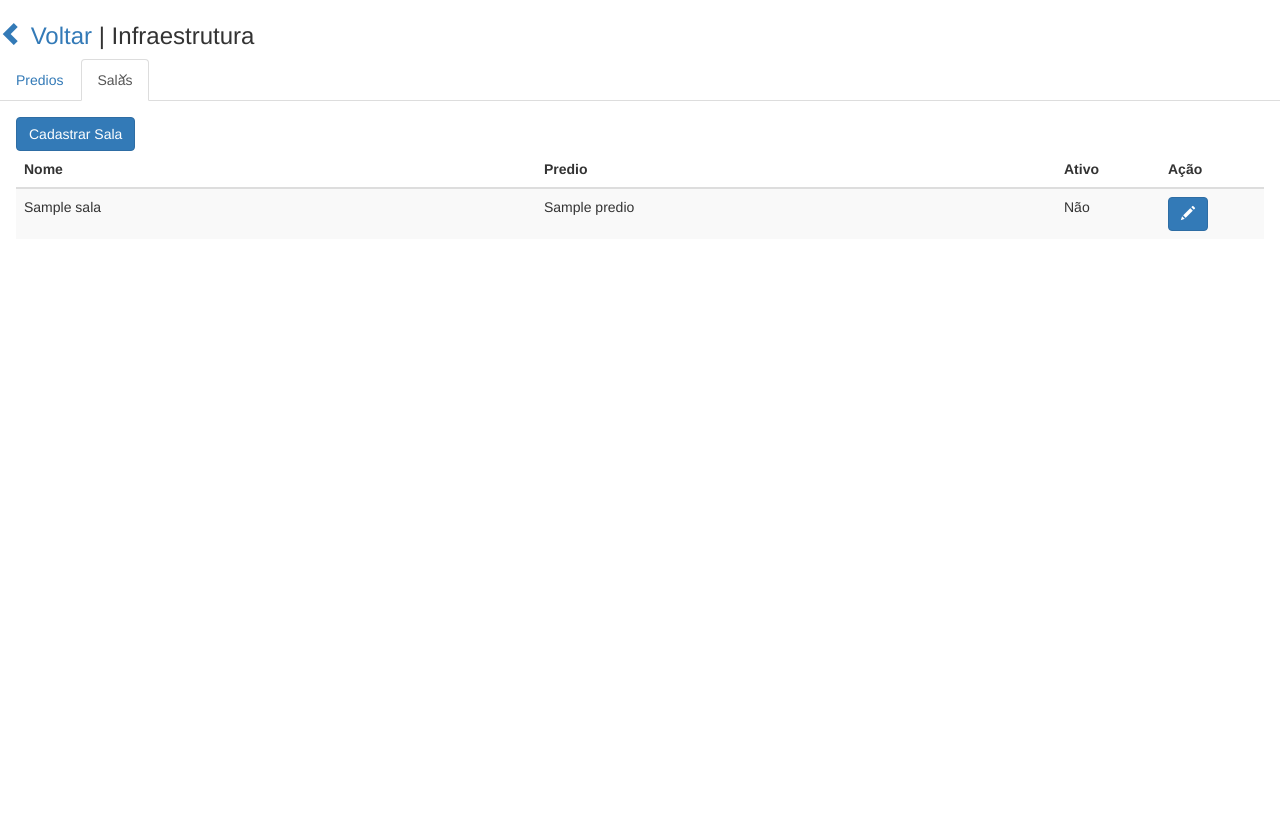
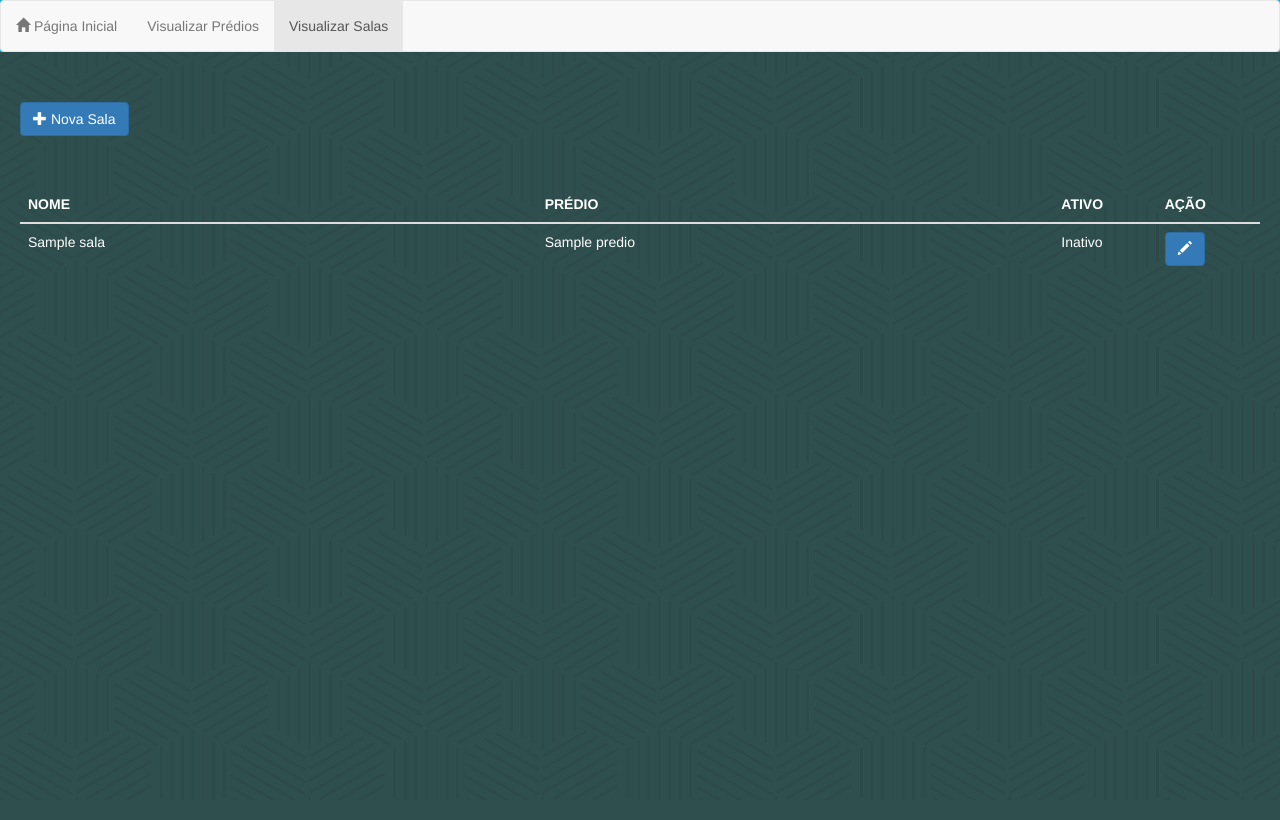
Before and after one commit to filipeklinger/sistemaCac, a PHP site: page /?pag=Infraestrutura in a window 1280 px wide, after a click on "Visualizar Salas". After the commit the page ends 266 px from the top, so only its background shows below. Run offline with PHP 8.4, Linux system fonts and the light colour scheme; the visitor is signed in with stand-in values (Sample User, id 1); tables that the repository leaves empty hold one stand-in row (values such as "Sample post"); data that the repository does not hold is empty.

Commit message:
Estilo de páginas de infraestrutura, NOT STABLE

```diff
--- a/css/cssPersonalizado.css
+++ b/css/cssPersonalizado.css
@@ -7,9 +7,13 @@
 body {
     height: 100vh;
 }
+.container-fluid{
+    padding: 0;
+}
 .printOnly{
     display: none;
 }
+
 /*Página 404*/
 .page404 .container {
     margin-top: 10%;
@@ -61,7 +65,7 @@ body {
 /*Login: página principal*/
 
 .painel {
-    background-image: url("../img/bg-main.jpg");
+    background-image: url("../img/bg-main-verDualtone.png");
     background-color: #72daff;
     background-size: cover;
     background-position: bottom;
@@ -314,10 +318,9 @@ body {
 }
 
 /*Sidebar
-TODO: corrigir erro de barra lateral em telas pequenas: Barra Some
-TODO: Aba lateral sempre na posição recolhida
-TODO: Escolher icone melhor para menu Infra
+TODO: REFAZER A ABA LATERAL
 */
+/*
 .dashboard .sidebar {
     min-width: 250px;
     max-width: 250px;
@@ -520,6 +523,39 @@ TODO: Escolher icone melhor para menu Infra
     .dashboard .sidebarCollapse span {
         display: none;
     }
+
+}
+*/
+/*TODO: estilo de footer do dashboard */
+
+/*Aluno: Gerenciar*/
+
+.aluno{
+    color: black;
+    background-color: darkslategray;
+    background-image: url("../img/pattern.svg");
+    background-repeat: repeat;
+    background-size: 700px;
+    min-height: 100%;
+    color: white;
 }
 
-/*TODO: estilo de footer do dashboard */
+.aluno .header{
+    background-color: #2aabd2; /*TODO: CHANGE COLOR */
+}
+
+/*Infraestrutura: gerenciar*/
+
+.infra{
+    color: black;
+    background-color: darkslategray;
+    background-image: url("../img/pattern.svg");
+    background-repeat: repeat;
+    background-size: 700px;
+    min-height: 100%;
+    color: white;
+}
+
+.infra .header{
+    background-color: #2aabd2;
+}
--- a/js/jsonParser.js
+++ b/js/jsonParser.js
@@ -45,8 +45,8 @@ function jsonParseSalas(json,corpo) {
 }
 
 function isAtivo(num) {
-    if(num === '1') return "Sim";
-    else return "Não";
+    if(num === '1') return "Ativo";
+    else return "Inativo";
 }
 
 
@@ -54,11 +54,12 @@ function jsonParseNomePredios(resposta,corpo) {
     var objJson = JSON.parse(resposta);
     for(var i in objJson){
         corpo.append(
-            '<option value="' + objJson[i].id_predio+'">' + objJson[i].nome + '</option>' );
+            '<li value="' + objJson[i].id_predio+'">' + objJson[i].nome + '</li>'
+        );
     }
 }
 
-/*TODO: SUBSTITUR A FUNÇÃO GETdIAsEMANA*/
+/*TODO: SUBSTITUR A FUNÇÃO getDiaSemana*/
 
 function getDiaSemana(objdia) {
     var diasSemana = "";
--- a/view/aluno/gerenciar_aluno.html
+++ b/view/aluno/gerenciar_aluno.html
@@ -1,4 +1,4 @@
-<body>
+<body class="aluno">
 <h3><a href="index.php?pag=DashBoard"><span class="glyphicon glyphicon-chevron-left"></span> Voltar </a> | Gerenciando Alunos</h3>
 
 <!--TODO: TERMINAR DE PROGRAMAR QUADRO DE AVISOS-->
--- a/view/dashboard.html
+++ b/view/dashboard.html
@@ -2,10 +2,9 @@
 <div class="dashboard">
     <!-- Sidebar Holder -->
     <nav class="sidebar">
-        <!--TODO: float icon right no modo ativo-->
+        <!--TODO: refazer sidebar-->
+        <br>
         <div class="sidebar-header">
-            <span class="brand">CacSys &nbsp;&nbsp; | &nbsp;&nbsp;</span><span></span>
-            <a href="#" id="sidebarCollapse"><i id="arrow" class="glyphicon glyphicon-chevron-left"></i></a>
         </div>
         <ul class="list-unstyled components">
             <li class="active">
--- a/view/infraestrutura/gerenciar_infraestrutura.html
+++ b/view/infraestrutura/gerenciar_infraestrutura.html
@@ -1,44 +1,54 @@
-<body class="infraestrutura">
+<body class="container-fluid">
+    <!--div class="col-md-0-5 sidebar">
+        sidebar place -holder
+    </div-->
+    <div class=" infra">
 
-<h3><a href="index.php?pag=DashBoard"><span class="glyphicon glyphicon-chevron-left"></span> Voltar </a> | Infraestrutura</h3>
+        <div class="header">
+            <nav class="navbar navbar-default">
+                <div class="container-fluid">
+                    <div>
+                        <ul class="nav navbar-nav">
+                            <li><a href="index.php?pag=DashBoard"><i class="glyphicon glyphicon-home"></i> Página Inicial</a></li>
+                            <li class="active"><a data-toggle="tab" href="#predios">Visualizar Prédios</a></li>
+                            <li><a data-toggle="tab" onclick="ajaxLoadGET('control/main.php?req=selectSala',jsonParseSalas,'#tsala');" href="#salas">Visualizar Salas</a></li>
+                        </ul>
+                    </div>
+                </div>
+            </nav>
+        </div>
+        <div style="overflow-x: hidden;">
 
-<!--TODO: TERMINAR DE PROGRAMAR QUADRO DE AVISOS-->
             <p id="avisos"></p>
 
-<div style="overflow-x: auto;">
-    <ul style="min-width: 450px;" class="nav nav-tabs">
-        <li class="active"><a data-toggle="tab" href="#predios">Predios</a></li>
-        <li><a data-toggle="tab" onclick="ajaxLoadGET('control/main.php?req=selectSala',jsonParseSalas,'#tsala');" href="#salas">Salas</a></li>
-    </ul>
+            <div id="contTab" class="tab-content" style="padding: 20px;">
+                <div id="predios" class="tab-pane fade in active">
 
-    <div id="contTab" class="tab-content" style="padding: 16px;">
+                    <a href="?pag=Cad.Predio" type="button" class="btn btn-primary" style="margin: 0px 0 50px 0"><i class="glyphicon glyphicon-plus"></i> Novo Prédio</a>
 
-        <div id="predios" class="tab-pane fade in active">
-            <a href="?pag=Cad.Predio" type="button" class="btn btn-primary">Cadastrar Predio</a>
-            <table class="table table-striped">
+                    <table class="table" >
                         <thead>
                         <tr>
-                    <th class='col-md-5'>Nome</th>
-                    <th class='col-md-5'>Localização</th>
-                    <th class='col-md-1'>Ativo</th>
-                    <th class='col-md-1'>Ação</th>
+                            <th class=''>NOME</th>
+                            <th class=''>LOCALIZAÇÃO</th>
+                            <th class=''>ATIVO / INATIVO</th>
+                            <th class=''></th>
                         </tr>
                         </thead>
                         <tbody id="tpredio"></tbody>
                     </table>
-
                 </div>
 
                 <div id="salas" class="tab-pane fade">
-            <a href="?pag=Cad.Sala" type="button" class="btn btn-primary">Cadastrar Sala</a>
-
-            <table class="table table-striped">
+                    <a href="?pag=Cad.Sala" type="button" class="btn btn-primary" style="margin: 0px 0 50px 0"><i class="glyphicon glyphicon-plus"></i> Nova Sala</a>
+                    <br>
+                    <table class="table">
                         <thead>
                         <tr>
-                    <th class='col-md-5'>Nome</th>
-                    <th class='col-md-5'>Predio</th>
-                    <th class='col-md-1'>Ativo</th>
-                    <th class='col-md-1'>Ação</th>
+                            <th class='col-md-5'>NOME</th>
+                            <th class='col-md-5'>PRÉDIO</th>
+                            <th class='col-md-1'>ATIVO</th>
+                            <th class='col-md-1'>AÇÃO</th>
                         </tr>
                         </thead>
                         <tbody id="tsala"></tbody>
@@ -49,6 +59,10 @@
 
             </div>
         </div>
+    </div>
+
+
+
 <script type="text/javascript">
     var controlador = "control/main.php?req=selectPredio";
 
@@ -56,7 +70,7 @@
 
     function loader() {
         getMsgs();
-        ajaxLoadGET(controlador,jsonParsePredios,'#tpredio')
+        ajaxLoadGET(controlador, jsonParsePredios, '#tpredio')
     }
 
 
```
Also changed, not shown: view/aluno/inserir_aluno_em_turma.html (+4 -3 lines), view/infraestrutura/cadPredio.html (+27 -16 lines), view/infraestrutura/cadSala.html (+40 -23 lines), img/bg-main-verDualtone.png (added), img/pattern.svg (added). Lines whose indentation alone changed are shown as unchanged.
